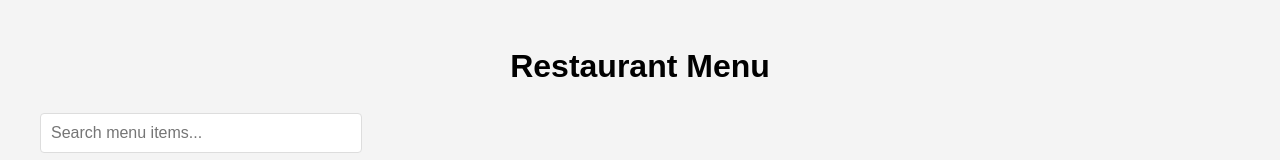
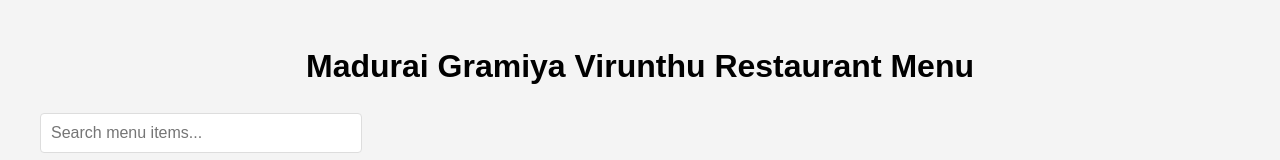
Before and after one commit to mohan132s/maduraigramiyavirunthu, a plain HTML site: page index.html in a window 1280 px wide. Shown: the top 160 px of the page. Drawn offline with Linux system fonts and the light colour scheme.

Commit message:
Update index.html

```diff
--- a/index.html
+++ b/index.html
@@ -3,12 +3,12 @@
 <head>
     <meta charset="UTF-8">
     <meta name="viewport" content="width=device-width, initial-scale=1.0">
-    <title>Madurai Gramiya Virunthu Restaurant Menu</title>
+    <title>Madurai Gramiya Virunthu</title>
     <link rel="stylesheet" href="styles.css">
 </head>
 <body>
     <div class="container">
-        <h1>Restaurant Menu</h1>
+        <h1>Madurai Gramiya Virunthu Restaurant Menu</h1>
         <div class="search-container">
             <input type="text" id="searchInput" placeholder="Search menu items...">
         </div>
```
